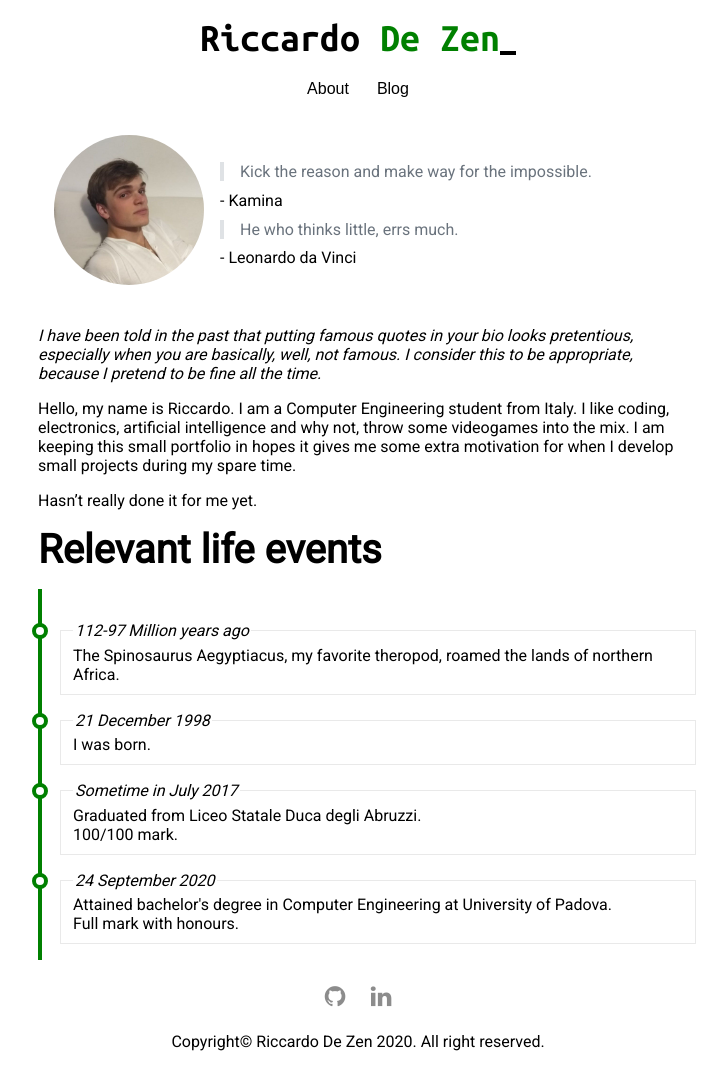
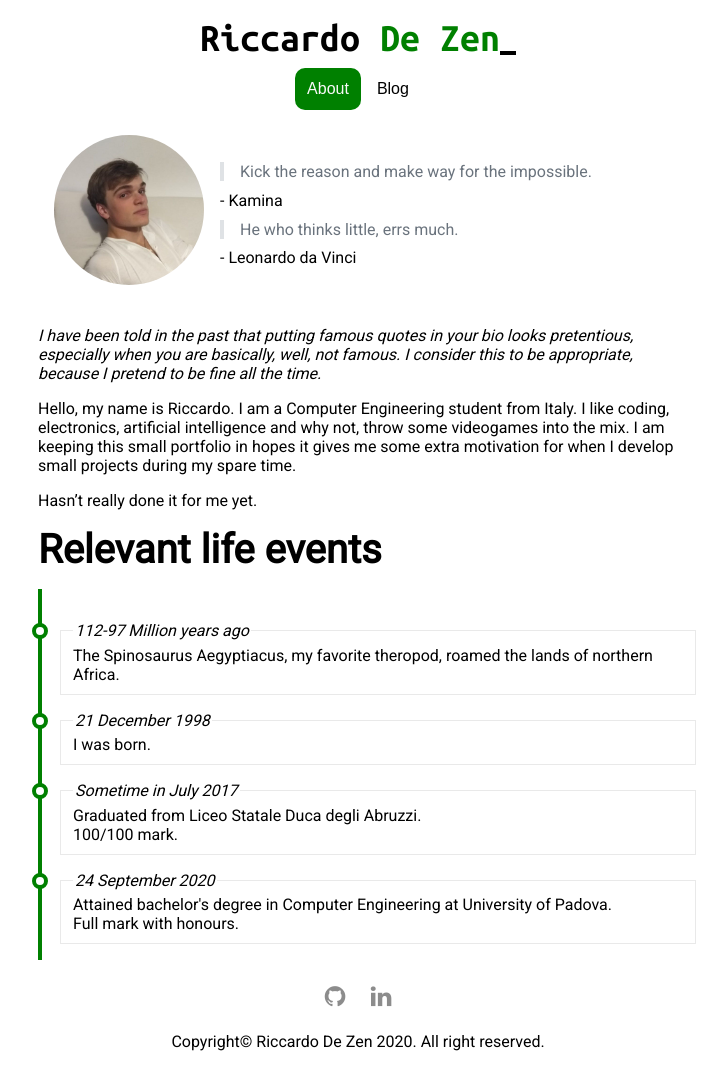
Before and after one commit to ricdezen/ricdezen.github.io, a Jekyll site: the page built from about.md, in a window 1280 px wide. Shown: the whole page, without its empty margins (282-1009 px from the left). Built offline with Jekyll 4.4.1, drawn with Linux system fonts in a browser that asks for light colours.

Commit message:
Added different style for button referring to current page.

```diff
--- a/_includes/navbar.html
+++ b/_includes/navbar.html
@@ -1,20 +1,29 @@
 <nav class="navbar">
     {% for item in site.data.pages.pages %}
-    <div class="dropdown">
-        {% if item.url %}
-        <a class="navlink" href="{{ item.url | relative_url}}">
+        {% if item.name == page.title %}
+            <div class="navitem">
+                <button class="navbutton-current full-rounded">
+                    {{ item.name }}
+                </button>
+            </div>
+        {% else %}
+            {% if item.sub %}
+            <!-- Missing dropdown menu implementation -->
+            {% else %}
+            <div class="navitem">
+                {% if item.url %}
+                    <a class="navlink" href="{{ item.url | relative_url }}">
+                {% endif %}
+
+                <button class="navbutton full-rounded">
+                    {{ item.name }}
+                </button>
+
+                {% if item.url %}
+                    </a>
+                {% endif %}
+            </div>
+            {% endif %}
         {% endif %}
-        <button class="navbutton {% if item.sub %}submenu-button{% else %}full-rounded{% endif %}">
-            {{ item.name }}
-        </button>
-        {% if item.url %}</a>{% endif %}
-        {% if item.sub %}
-        <div class="dropdown-content">
-            {% for s in item.sub %}
-            <a href="#">{{ s.name }}</a>
-            {% endfor %}
-        </div>
-        {% endif %}
-    </div>
     {% endfor %}
 </nav>
--- a/css/navbar.css
+++ b/css/navbar.css
@@ -6,7 +6,7 @@
     text-align: center;
 }
 
-.dropdown {
+.navitem {
     position: relative;
     display: inline-block;
 }
@@ -22,52 +22,26 @@
     color: var(--text-color);
 }
 
+.navbutton-current {
+    padding: 12px;
+    font-size: 16px;
+    border: none;
+    cursor: none;
+    text-decoration: none;
+    color: var(--light-gray);
+    background-color: var(--color-primary);
+}
+
 .full-rounded {
     border-radius: 10px 10px 10px 10px;
 }
 
-.submenu-button {
-    border-radius: 10px 10px 0px 0px;
-}
-
-.dropdown-content {
-    transition: visibility 0.25s, opacity 0.25s;
-    border-radius: 0px 10px 10px 10px;
-    overflow: hidden;
-    visibility: hidden;
-    opacity: 0;
-    position: absolute;
-    background-color: var(--light-gray);
-    min-width: 160px;
-    z-index: 1;
-}
-
-.dropdown-content a {
-    transition: color 0.25s, background-color 0.25s;
-    text-align: left;
-    padding: 12px;
-    text-decoration: none;
-    color: var(--text-color);
-    display: block;
-}
-
-.dropdown-content a:hover {
-    color: var(--color-primary);
-    background-color: var(--avg-gray);
-}
-
-.dropdown:hover .dropdown-content {
-    box-shadow: 0px 2px 4px 0px rgba(0,0,0,0.2);
-    visibility: visible;
-    opacity: 100%;
-}
-
-.dropdown:hover .navbutton {
-    color: var(--color-primary);
+/* When hovering over the whole dropdown, highlight links */
+.navitem:hover .navbutton {
     background-color: var(--light-gray);
     box-shadow: 0px 2px 4px 0px rgba(0,0,0,0.2);
 }
 
-.dropdown:hover .navbutton a {
+.navitem:hover .navlink {
     color: var(--color-primary);
 }
```
